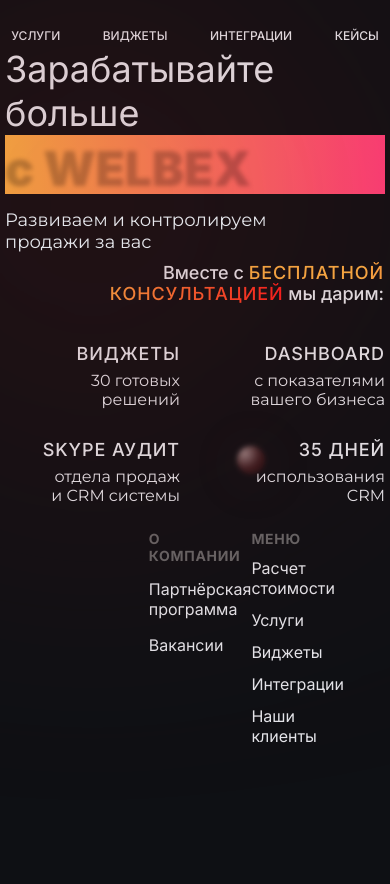
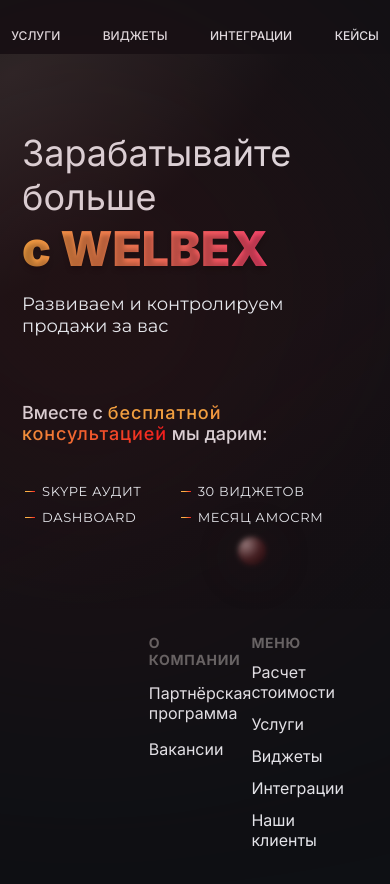
Before and after one commit to AleksandraBakhcheva/a-test_vite-app, a React (Vite) app: page / in a window 390 px wide. Shown: the top 884 px of the page. Before the commit the page ends 844 px from the top, so only its background shows below. Built offline with nearby package versions, Linux system fonts and the light colour scheme.

Commit message:
update main for mobile

```diff
--- a/src/assets/components/Main/Main.jsx
+++ b/src/assets/components/Main/Main.jsx
@@ -1,7 +1,10 @@
 import "./Main.scss";
 import Button from "../Button/Button";
+import Media from "../../utils/Media";
 
 export default function Main() {
+  const { mobileVersion } = Media();
+
   return (
     <main>
       <div className="main">
@@ -31,6 +34,7 @@
             &nbsp;мы дарим:
           </p>
           <div className="main__right-side__boxes">
+            {!mobileVersion ? (
               <div>
                 <h5>Виджеты</h5>
                 <p>
@@ -39,6 +43,10 @@
                   решений
                 </p>
               </div>
+            ) : (
+              <h5>Skype аудит</h5>
+            )}
+            {!mobileVersion ? (
               <div>
                 <h5>Dashboard</h5>
                 <p>
@@ -47,6 +55,10 @@
                   вашего бизнеса
                 </p>
               </div>
+            ) : (
+              <h5>30 виджетов</h5>
+            )}
+            {!mobileVersion ? (
               <div>
                 <h5>Skype Аудит</h5>
                 <p>
@@ -54,6 +66,10 @@
                   <br />и CRM системы
                 </p>
               </div>
+            ) : (
+              <h5>Dashboard</h5>
+            )}
+            {!mobileVersion ? (
               <div>
                 <h5>35 дней</h5>
                 <p>
@@ -62,6 +78,9 @@
                   CRM
                 </p>
               </div>
+            ) : (
+              <h5>Месяц аmoCRM</h5>
+            )}
           </div>
           <div className="main__right-side__button">
             <Button />
--- a/src/assets/components/Main/Main.scss
+++ b/src/assets/components/Main/Main.scss
@@ -3,8 +3,12 @@
 .main {
   display: flex;
   position: relative;
-  margin: 6.25rem 9.375rem;
+  padding: 6.25rem 9.375rem;
   justify-content: space-between;
+
+  @media screen and (min-width: 769px) and (max-width: 1280px) {
+    padding: 1rem 3rem;
+  }
 
   .red-light {
     position: absolute;
@@ -30,8 +34,12 @@
   }
 
   @media screen and (max-width: 768px) {
-    display: block;
-    margin: 0 5px;
+    flex-direction: column;
+    align-items: flex-start;
+    padding: 5.25rem 1.375rem;
+    background-image: url(../../images/glass-bg.svg);
+    background-repeat: no-repeat;
+    background-size: cover;
   }
 
   &__left-side {
@@ -71,14 +79,14 @@
         none,
         none
       );
-      background-clip: text;
-      -webkit-background-clip: text;
-      -webkit-text-fill-color: transparent;
       background: linear-gradient(
         0.25turn,
         $first-linear-gradient,
         $second-linear-gradient
       );
+      background-clip: text;
+      -webkit-background-clip: text;
+      -webkit-text-fill-color: transparent;
       text-shadow: $header-shadow;
     }
 
@@ -105,6 +113,11 @@
   &__right-side {
     text-align: right;
 
+    @media screen and (max-width: 768px) {
+      padding-top: 3.5rem;
+      text-align: left;
+    }
+
     &__header {
       padding-top: 9px;
       padding-right: 1px;
@@ -125,6 +138,10 @@
         background-clip: text;
         -webkit-background-clip: text;
         -webkit-text-fill-color: transparent;
+
+        @media screen and (max-width: 768px) {
+          text-transform: none;
+        }
       }
     }
 
@@ -133,6 +150,10 @@
       grid-template-columns: 1fr 1fr;
       padding-top: 39px;
       gap: 30px;
+
+      @media screen and (max-width: 768px) {
+        gap: 10px;
+      }
 
       h5 {
         @include font-styling(
@@ -144,6 +165,30 @@
           $main-font-color,
           uppercase
         );
+
+        @media screen and (max-width: 768px) {
+          position: relative;
+          padding-left: 20px;
+          @include font-styling(
+            $montserrat-font-family,
+            13px,
+            400,
+            normal,
+            0.65px,
+            $main-font-color,
+            uppercase
+          );
+
+          &::before {
+            content: "";
+            position: absolute;
+            top: 50%;
+            left: 2%;
+            width: 10px;
+            height: 1px;
+            background: $line-mobile-gradient;
+          }
+        }
       }
 
       p {
@@ -163,7 +208,7 @@
     &__button {
       padding-top: 3.8rem;
 
-      @media (max-width: 768px) {
+      @media screen and (max-width: 768px) {
         display: none;
       }
     }
--- a/src/assets/styles/_Variables.scss
+++ b/src/assets/styles/_Variables.scss
@@ -35,6 +35,7 @@
   --gradient,
   linear-gradient(90deg, #fcb045 36.99%, #fd1d1d 100%)
 );
+$line-mobile-gradient: linear-gradient(90deg, #fcb045 36.99%, #fd1d1d 100%);
 $header-shadow: 0px 4px 4px rgba(0, 0, 0, 0.25);
 
 /* font-families */
```
Also changed, not shown: src/assets/images/glass-bg.svg (added). Lines whose indentation alone changed are shown as unchanged.
